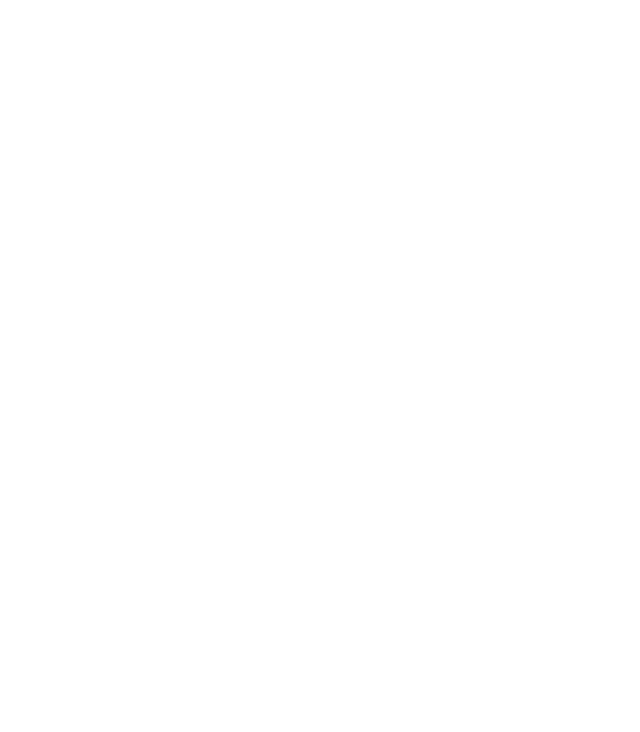
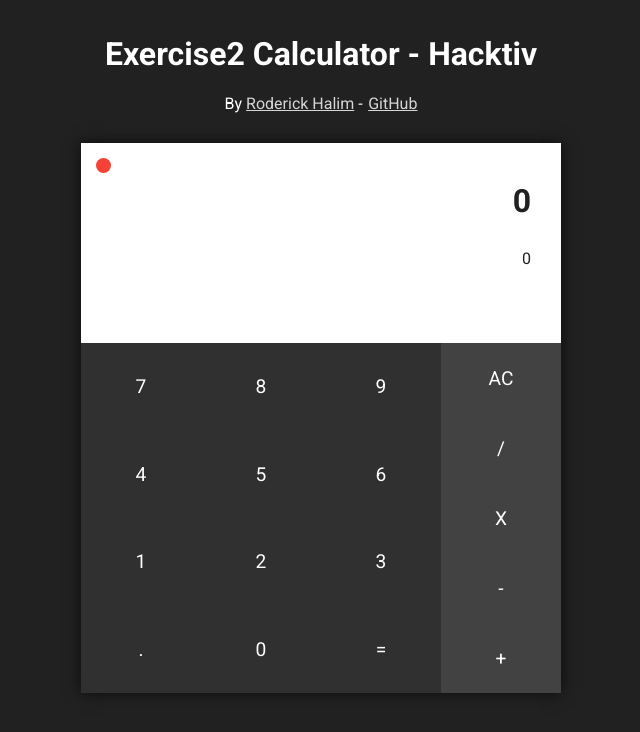
Before and after one commit to greekrode/exercise2, a plain HTML site: page index.html in a window 1280 px wide. Shown: the whole page, without its empty margins (319-959 px from the left). Drawn offline with Linux system fonts and the light colour scheme.

Commit message:
Add index, js and css

```diff
--- a/index.html
+++ b/index.html
@@ -1,12 +1,70 @@
-<!DOCTYPE html>
-<html>
+<!doctype html>
+<html lang="en">
+
 <head>
-    <meta charset="utf-8">
-    <meta http-equiv="X-UA-Compatible" content="IE=edge">
-    <title>Calculator - Exercise 2</title>
-    <meta name="viewport" content="width=device-width, initial-scale=1">
+  <meta charset="utf-8">
+  <meta http-equiv="X-UA-Compatible" content="IE=edge">
+  <meta name="viewport" content="width=device-width, initial-scale=1, maximum-scale=1, user-scalable=no">
+  <title>Exercise2 - Hacktiv</title>
+  <link rel="stylesheet" href="normalize.min.css">
+  <link rel="stylesheet" href="main.css">
+  <link href="https://fonts.googleapis.com/css?family=Roboto:400,700" rel="stylesheet">
 </head>
+
 <body>
 
+  <h1>Exercise2 Calculator - Hacktiv</h1>
+  <ul class="credits">
+    <li>By <a href="https://roderickhalim.github.io/" target="_blank">Roderick Halim</a></li>
+    <li><a href="https://github.com/roderickhalim/exercise2" target="_blank">GitHub</a></li>
+  </ul>
+
+  <div class="container">
+    <div class="output">
+      <div id="clearAll"></div>
+      <p id="result">0</p>
+      <p id="expression">0</p>
+    </div>
+    <!-- result ends -->
+
+    <div id="buttons">
+      <div class="numbers">
+
+        <button class="btn btn-num">7</button>
+        <button class="btn btn-num">8</button>
+        <button class="btn btn-num">9</button>
+
+        <button class="btn btn-num">4</button>
+        <button class="btn btn-num">5</button>
+        <button class="btn btn-num">6</button>
+
+        <button class="btn btn-num">1</button>
+        <button class="btn btn-num">2</button>
+        <button class="btn btn-num">3</button>
+
+        <button class="btn btn-num">.</button>
+        <button class="btn btn-num">0</button>
+        <button class="btn btn-num">=</button>
+
+      </div>
+      <!-- numbers end -->
+
+      <div class="operators">
+        <button class="btn btn-opr">ac</button>
+        <button class="btn btn-opr">/</button>
+        <button class="btn btn-opr">x</button>
+        <button class="btn btn-opr">-</button>
+        <button class="btn btn-opr">+</button>
+      </div>
+      <!-- operators end -->
+
+    </div>
+    <!-- buttons end -->
+
+  </div>
+  <!-- container ends -->
+
+  <script src="main.js"></script>
 </body>
+
 </html>
--- /dev/null
+++ b/main.css
@@ -0,0 +1,218 @@
+@charset "utf-8";
+
+/* MAIN RULES
+   ========================================================================== */
+
+html {
+  -webkit-box-sizing: border-box;
+  box-sizing: border-box;
+  overflow-x: hidden;
+  font-size: 1em;
+}
+
+*,
+*:before,
+*:after {
+  -webkit-box-sizing: inherit;
+  box-sizing: inherit;
+}
+
+body {
+  font-family: 'Roboto', sans-serif;
+  padding: 15px 0 30px;
+  margin: 0;
+  background-color: #212121;
+  color: #FFFFFF;
+  text-align: center;
+  display: -webkit-box;
+  display: -ms-flexbox;
+  display: flex;
+  -webkit-box-orient: vertical;
+  -webkit-box-direction: normal;
+  -ms-flex-direction: column;
+  flex-direction: column;
+  -webkit-box-align: center;
+  -ms-flex-align: center;
+  align-items: center;
+}
+
+
+/* TYPOGRAPHY
+   ========================================================================== */
+
+p {
+  margin: 0;
+  padding: 0;
+}
+
+h1 {
+  display: block;
+}
+
+a {
+  color: rgb(214, 214, 214);
+}
+
+.credits {
+  margin: 0 0 30px 0;
+  padding: 0;
+  list-style-type: none;
+}
+
+.credits li {
+  display: inline;
+}
+
+.credits li:last-child:before {
+  content: '-';
+  margin-right: 5.5px;
+}
+
+
+/* LAYOUT
+   ========================================================================== */
+
+.container {
+  width: 100%;
+  -webkit-box-shadow: 0 0 15px rgba(0, 0, 0, 0.65);
+  box-shadow: 0 0 15px rgba(0, 0, 0, 0.65);
+}
+
+
+/* CALCULATOR
+   ========================================================================== */
+
+.output {
+  min-height: 200px;
+  background-color: #fff;
+  color: #212121;
+  text-align: right;
+  padding: 40px 30px 30px 30px;
+  position: relative;
+}
+
+#clearAll {
+  background-color: #F44336;
+  width: 15px;
+  height: 15px;
+  border-radius: 999px;
+  position: absolute;
+  top: 15px;
+  left: 15px;
+  cursor: pointer;
+}
+
+#clearAll:hover {
+  background-color: #B71C1C;
+}
+
+#result {
+  font-weight: 700;
+  font-size: 2em;
+  margin-bottom: 30px;
+}
+
+#buttons {
+  display: -webkit-box;
+  display: -ms-flexbox;
+  display: flex;
+  -webkit-box-orient: vertical;
+  -webkit-box-direction: normal;
+  -ms-flex-direction: column;
+  flex-direction: column;
+}
+
+.btn {
+  border: none;
+  background: none;
+  color: #fff;
+  font-family: 'Roboto', sans-serif;
+  font-size: 1.2em;
+  text-transform: uppercase;
+  outline: none;
+}
+
+.numbers {
+  height: 350px;
+  -webkit-box-flex: 3;
+  -ms-flex: 3;
+  flex: 3;
+  display: -webkit-box;
+  display: -ms-flexbox;
+  display: flex;
+  -webkit-box-orient: horizontal;
+  -webkit-box-direction: normal;
+  -ms-flex-direction: row;
+  flex-direction: row;
+  -ms-flex-wrap: wrap;
+  flex-wrap: wrap;
+  -webkit-box-ordinal-group: 3;
+  -ms-flex-order: 2;
+  order: 2;
+}
+
+.btn-num {
+  width: 33.3333333333%;
+  background-color: #303030;
+}
+
+.btn-num:hover {
+  background-color: #424242;
+}
+
+.operators {
+  height: 87.5px;
+  -webkit-box-flex: 1;
+  -ms-flex: 1;
+  flex: 1;
+  display: -webkit-box;
+  display: -ms-flexbox;
+  display: flex;
+  -ms-flex-wrap: wrap;
+  flex-wrap: wrap;
+  -webkit-box-orient: vertical;
+  -webkit-box-direction: normal;
+  -ms-flex-direction: column;
+  flex-direction: row-reverse;
+  -webkit-box-ordinal-group: 2;
+  -ms-flex-order: 1;
+  order: 1;
+}
+
+.btn-opr {
+  -webkit-box-flex: 1;
+  -ms-flex: 1;
+  flex: 1;
+  background-color: #424242;
+}
+
+.btn-opr:hover {
+  background-color: #575656;
+}
+
+@media(min-width: 550px) {
+  .container {
+    width: 480px;
+  }
+  #buttons {
+    -webkit-box-orient: horizontal;
+    -webkit-box-direction: normal;
+    -ms-flex-direction: row;
+    flex-direction: row;
+  }
+  .numbers {
+    -webkit-box-ordinal-group: 2;
+    -ms-flex-order: 1;
+    order: 1;
+  }
+  .operators {
+    height: 350px;
+    -webkit-box-orient: vertical;
+    -webkit-box-direction: normal;
+    -ms-flex-direction: column;
+    flex-direction: column;
+    -webkit-box-ordinal-group: 3;
+    -ms-flex-order: 2;
+    order: 2;
+  }
+}
--- /dev/null
+++ b/main.js
@@ -0,0 +1,92 @@
+// Main variables
+var btn = document.getElementsByClassName('btn');
+var clearAll = document.getElementById('clearAll');
+var result = document.getElementById('result');
+var expression = document.getElementById('expression');
+var sequence = '';
+
+// Buttons event listener
+for (i = 0; i < btn.length; i++) {
+  if (btn[i].addEventListener) {
+    btn[i].addEventListener('click', type, false);
+  } else {
+    btn[i].attachEvent('onclick', type);
+  }
+}
+
+// Clear All button event listener
+if (clearAll.addEventListener) {
+  clearAll.addEventListener('click', clear, false);
+} else {
+  clearAll.attachEvent('onclick', clet);
+}
+
+// Get the event target
+function getTarget(e) {
+  if (!e) {
+    e = window.event;
+  }
+  return e.target || e.srcElement;
+}
+
+// When buttons are clicked, type buttons' text
+function type(e) {
+  e = getTarget(e);
+
+  if (e.textContent !== '=' && e.textContent !== 'del' && e.textContent !== 'x') {
+    sequence += e.textContent;
+    expression.textContent = sequence.replace(/\*/g, 'x');
+
+  } else if (e.textContent === 'x') {
+    sequence += '*';
+    expression.textContent = sequence.replace(/\*/g, 'x');
+
+  } else if (e.textContent === '=') {
+    // Check if numbers are written correctly (not more than a decimal point per number)
+    var point = 0; // decimal points counter
+    // Loop through the sequence looking for decimal points
+    for (j = 0; j < sequence.length; j++) {
+      var char = sequence[j]; // char = current character
+
+      if (char === '.') {
+        point++;
+
+        if (point > 1) {
+          result.textContent = 'Error: more than one decimal point per number';
+          return;
+        }
+
+        // If char is an operand, reset the point counter
+      } else if (char === '*' || char === '/' || char === '+' || char === '-') {
+        point = 0;
+      }
+    }
+
+    // Try eval and check if it return an error
+    try {
+      result.textContent = eval(sequence);
+      sequence = eval(sequence);
+    } catch (err) {
+      result.textContent = 'Error: too many operands';
+      return;
+    }
+
+  } else if (e.textContent === 'del') {
+    // If sequence is still a string (not a number result from eval)
+    if (typeof sequence === 'string' && expression.textContent.length > 1) {
+      sequence = sequence.slice(0, -1);
+      expression.textContent = sequence.replace(/\*/g, 'x');
+
+    } else {
+      sequence = '';
+      expression.textContent = '0';
+      result.textContent = '0';
+    }
+  }
+}
+
+function clear() {
+  sequence = '';
+  expression.textContent = '0';
+  result.textContent = '0';
+}
```
Also changed, not shown: normalize.min.css (added, +1 -0 lines).
